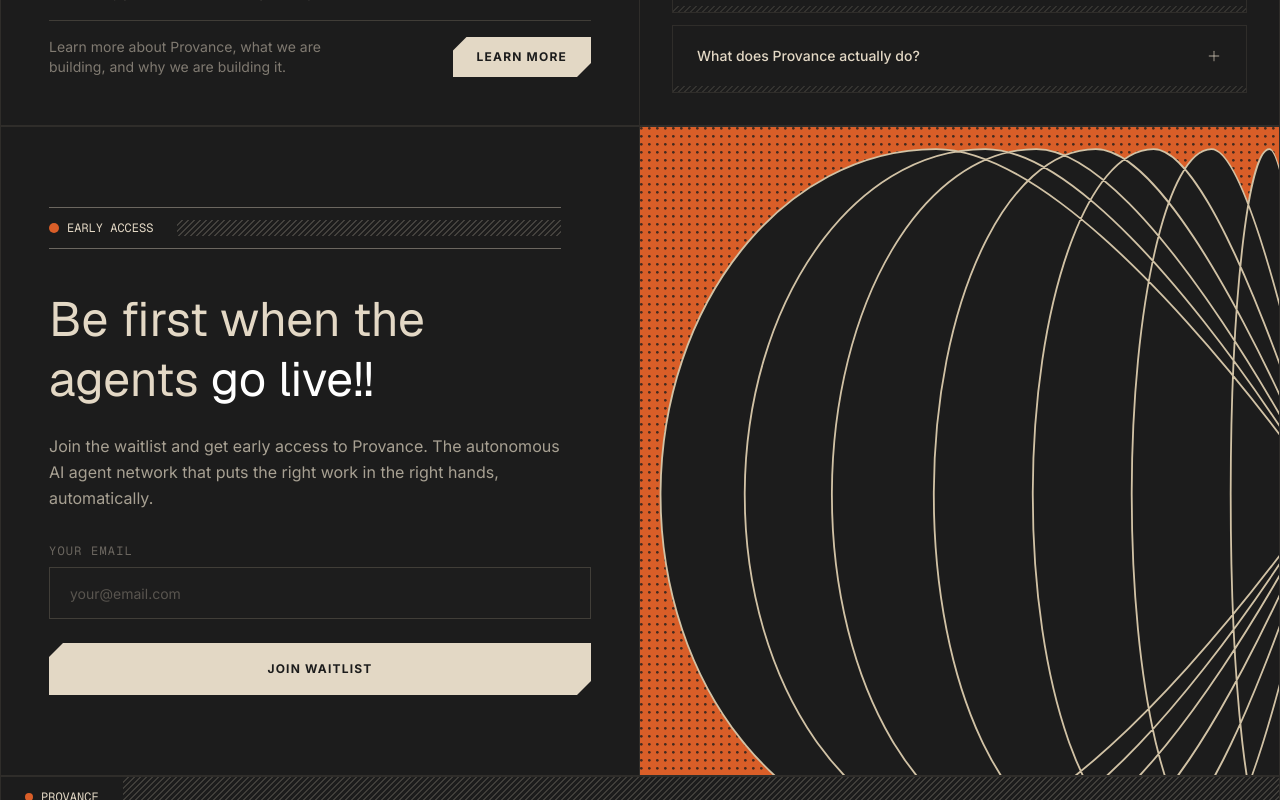
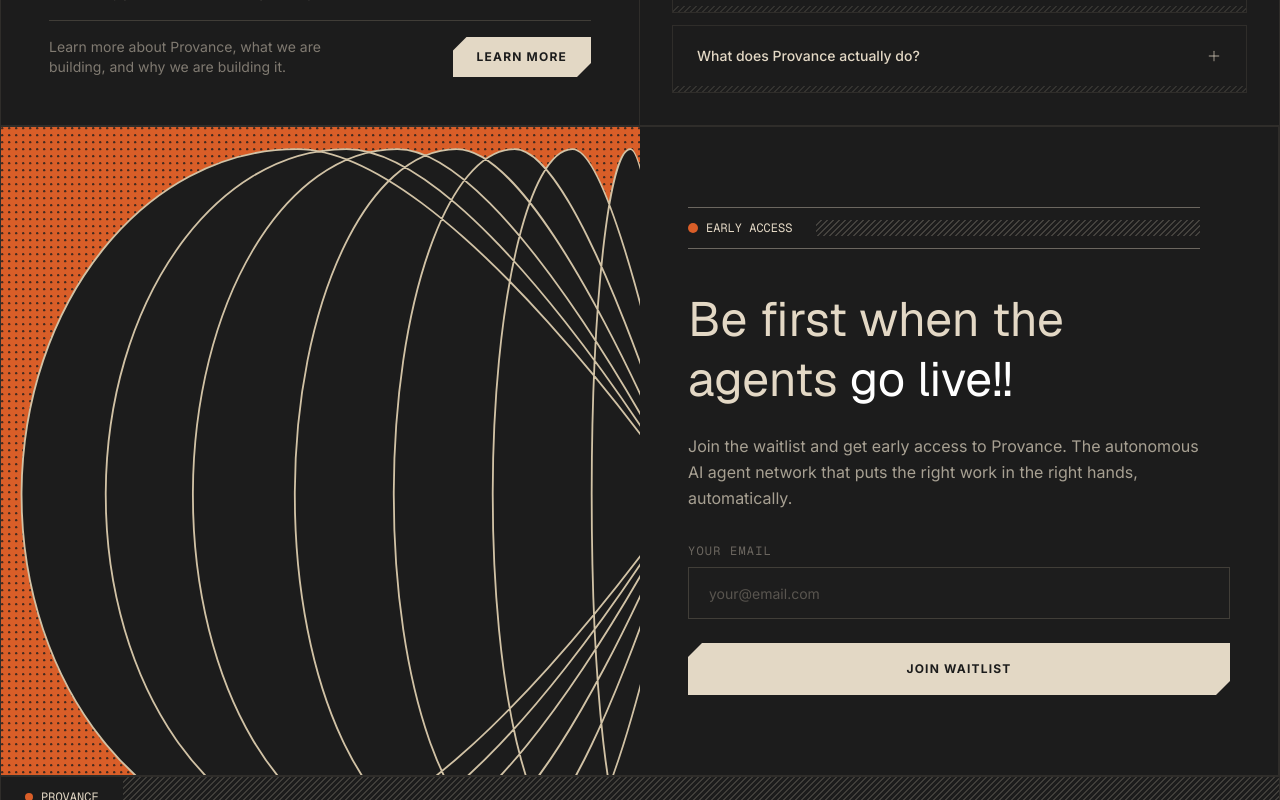
Before and after one commit to Chucks1093/provance, a Next.js app: page / in a window 1280 px wide. Shown: the part 3320-4120 px from the top of the page. Built offline with nearby package versions, Linux system fonts and the light colour scheme.

Commit message:
Fix layout issues in Waitlist component by correcting class names and adjusting mask sizes for improved styling

```diff
--- a/components/landing-page/Waitlist.tsx
+++ b/components/landing-page/Waitlist.tsx
@@ -47,7 +47,7 @@ export default function Waitlist() {
             {/* Body */}
             <div className="grid grid-cols-1 lg:grid-cols-2">
                {/* Left — content + form */}
-               <div className="order-2 lg:order-1 flex flex-col justify-between px-8 sm:px-12 py-12 sm:py-20 border-t lg:border-t-0 lg:border-r border-sand-mid/10">
+               <div className="order-2 .lg:order-1 flex flex-col justify-between px-8 sm:px-12 py-12 sm:py-20 border-t lg:border-t-0 lg:border-r border-sand-mid/10">
                   <div className="flex items-center justify-between w-full max-w-lg  border-t border-b  py-3 border-sand/40 ">
                      <div className="flex items-center gap-2  pr-6 flex-shrink-0">
                         <div className="w-2.5 h-2.5 rounded-full bg-orange flex-shrink-0" />
@@ -119,15 +119,15 @@ export default function Waitlist() {
                </div>
 
                {/* Right — graphic */}
-               <div className="order-1 lg:order-2 relative min-h-[280px] sm:min-h-[360px] lg:min-h-0 overflow-hidden bg-orange">
+               <div className="order-1 .lg:order-2 relative min-h-[280px] sm:min-h-[360px] lg:min-h-0 overflow-hidden bg-orange">
                   <div
                      className=" absolute inset-0 pointer-events-none"
                      style={{
                         backgroundColor: "rgba(29,29,29,0.8)",
                         WebkitMaskImage: "url('/icons/dots.svg')",
-                        WebkitMaskSize: "8px 8px",
+                        WebkitMaskSize: "7px 7px",
                         maskImage: "url('/icons/dots.svg')",
-                        maskSize: "8px 8px",
+                        maskSize: "7px 7px",
                      }}
                   />
                   <div
```
